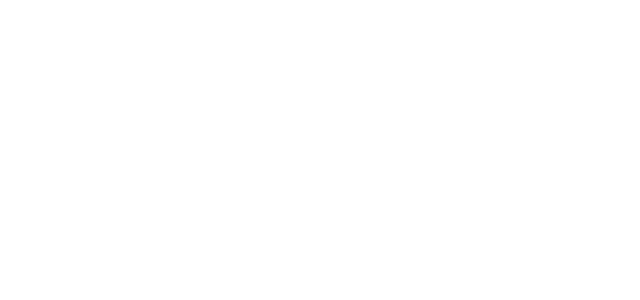
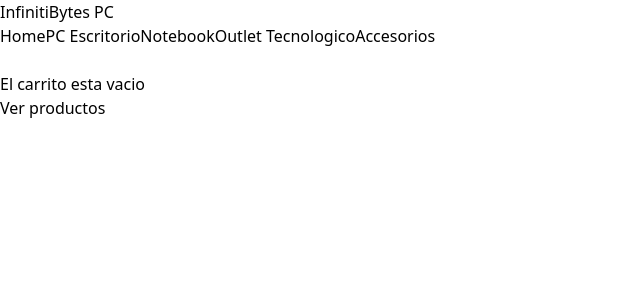
Before and after one commit to maximilianoalba/PrimerEntrega-Alba-React, a React (Vite) app: page /cart in a window 1280 px wide. Shown: the top 300 px of the page, without its empty margins (0-640 px from the left). Built offline with nearby package versions, Linux system fonts and the light colour scheme.

Commit message:
modificando posiciones

```diff
--- a/src/App.jsx
+++ b/src/App.jsx
@@ -8,8 +8,8 @@
 
 function App() {
   return (
+    <CartProvider>
       <BrowserRouter>
-    <CartProvider>
         <NavBar />
         <Routes>
           <Route path="/" element={<ItemListContainer />} />
@@ -17,8 +17,8 @@
           <Route path="/detail/:idProduct" element={<ItemDetailContainer />} />
           <Route path="/cart" element={<Cart />} />
         </Routes>
+      </BrowserRouter>
     </CartProvider>
-  </BrowserRouter>
   );
 }
 
--- a/src/Contex/CartContex.jsx
+++ b/src/Contex/CartContex.jsx
@@ -2,7 +2,7 @@
 
 export const CartContext = createContext();
 
-export const CartProvider = ({ Children }) => {
+export const CartProvider = ({ children }) => {
 
 
   const initCart = JSON.parse(localStorage.getItem("cart")) || [];
@@ -96,7 +96,7 @@
         totalQuantity,
         totalPrice,
       }}>
-      {Children}
+      {children}
     </CartContext.Provider>
   );
 };
--- a/src/components/Cart/Cart.jsx
+++ b/src/components/Cart/Cart.jsx
@@ -4,10 +4,10 @@
 import { FaDeleteLeft } from "react-icons/fa6";
 
 const Cart = () => {
-  const { Cart, removeItem, clearCart, totalPrice } = useContext(CartContext);
+  const { cart, removeItem, clearCart, totalPrice } = useContext(CartContext);
 
 
-  if (Cart.length === 0) {
+  if (cart.length === 0) {
     return (
       <div className="">
         <h1>El carrito esta vacio</h1>
```
Lines whose indentation alone changed are shown as unchanged.
